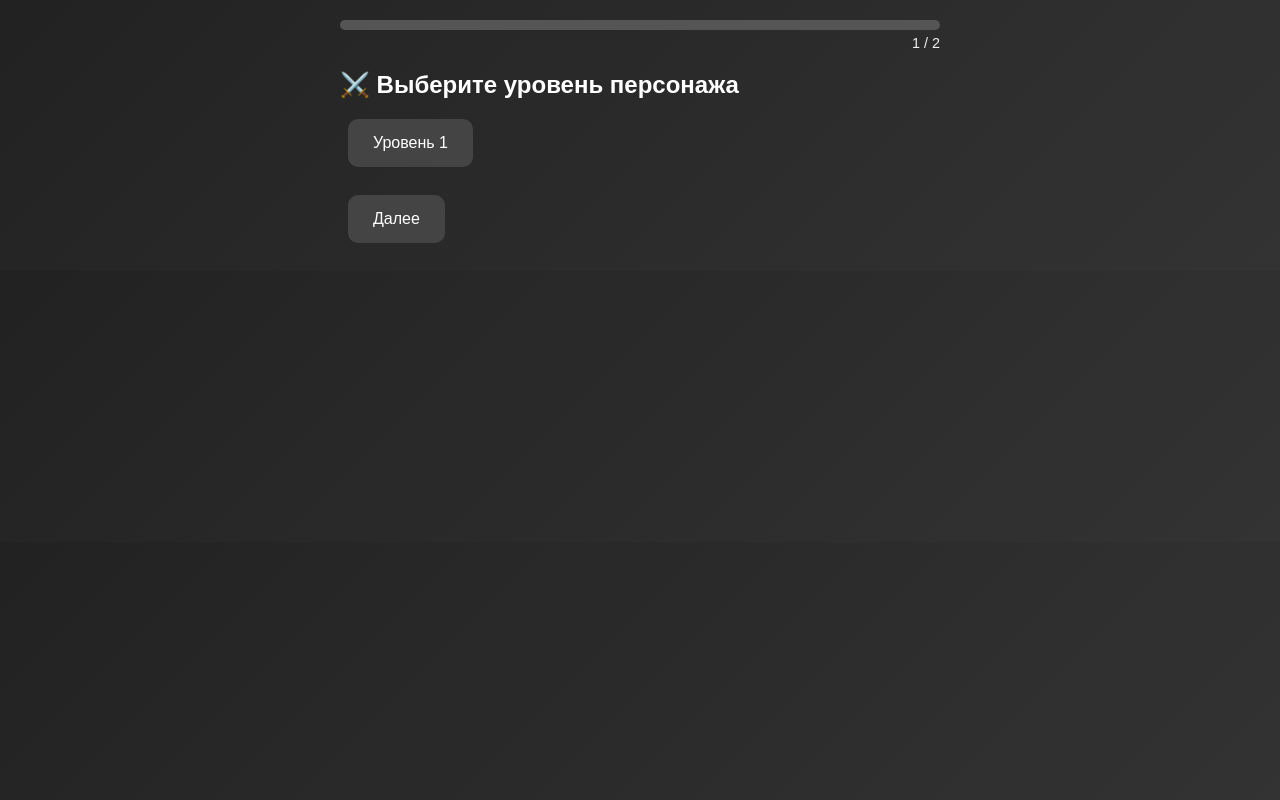
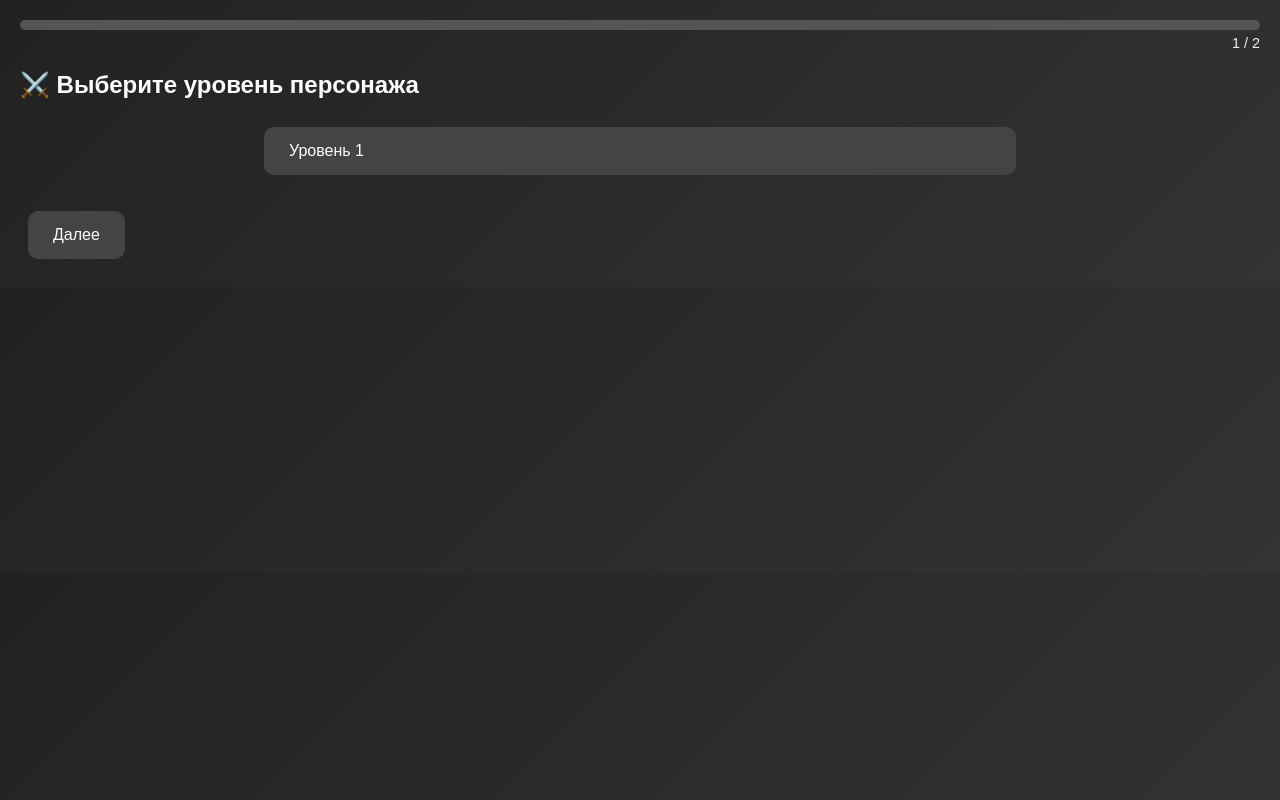
Before and after one commit to Kluch0296/character-creator, a plain HTML site: page index.html in a window 1280 px wide. Drawn offline with Linux system fonts and the light colour scheme.

Commit message:
Исправить расположение кнопок выбора расы

```diff
--- a/style.css
+++ b/style.css
@@ -1,8 +1,7 @@
 body {
   font-family: Arial, sans-serif;
   padding: 20px;
-  max-width: 600px;
-  margin: auto;
+  margin: 0;
   background: linear-gradient(135deg, #222, #333);
   color: #f0f0f0;
 }
@@ -44,7 +43,12 @@ h2 {
 }
 
 .options {
-  margin-bottom: 20px;
+  display: grid;
+  grid-template-columns: repeat(auto-fit, minmax(150px, 1fr));
+  justify-content: center;
+  gap: 10px;
+  width: clamp(50vw, 60vw, 70vw);
+  margin: 0 auto 20px;
 }
 
 .progress-container {
@@ -95,3 +99,9 @@ button.race-elf {
 button.race-aarakocra {
   background-color: #5a678f;
 }
+
+@media (max-width: 600px) {
+  .options {
+    width: 90vw;
+  }
+}
```
